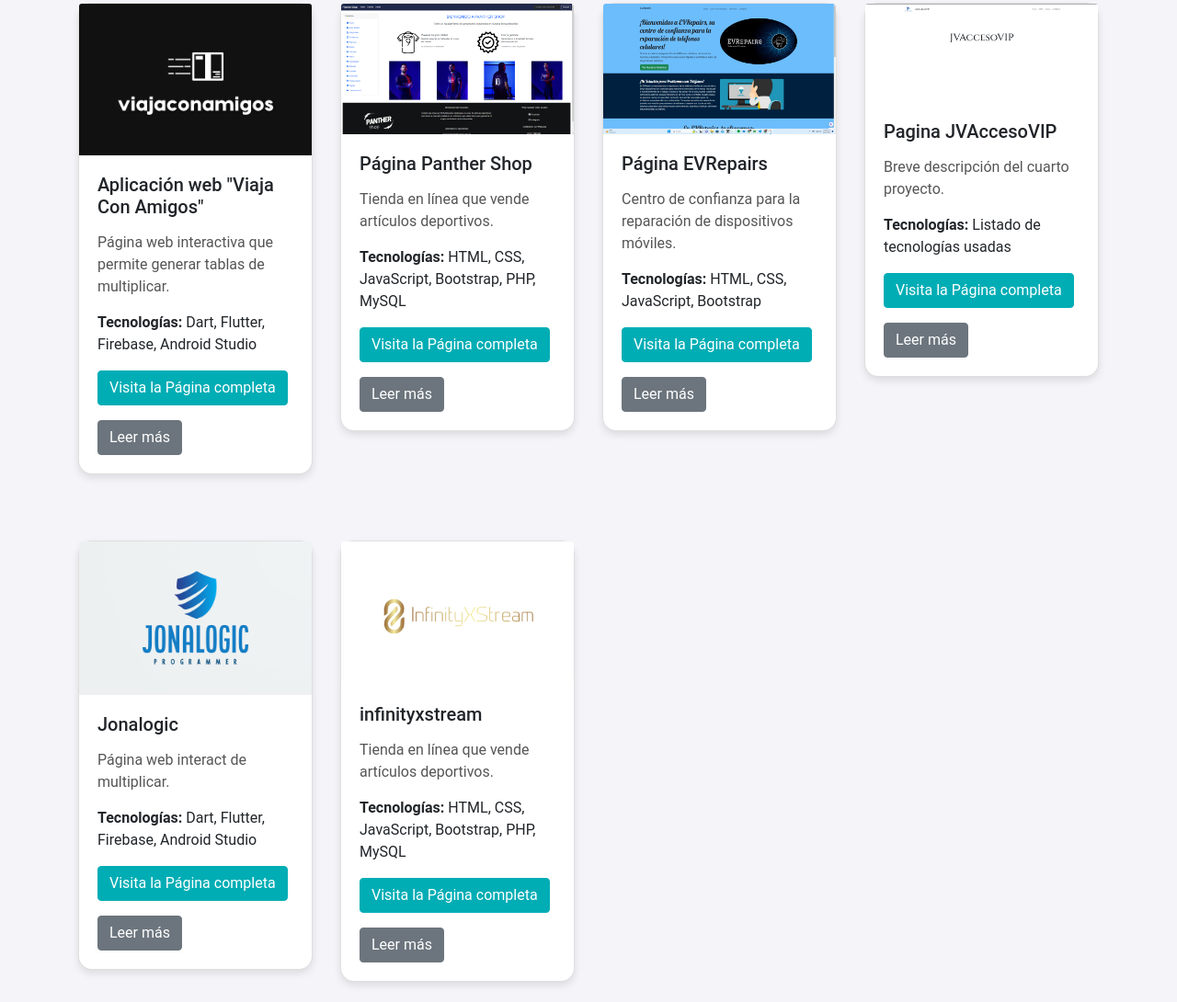
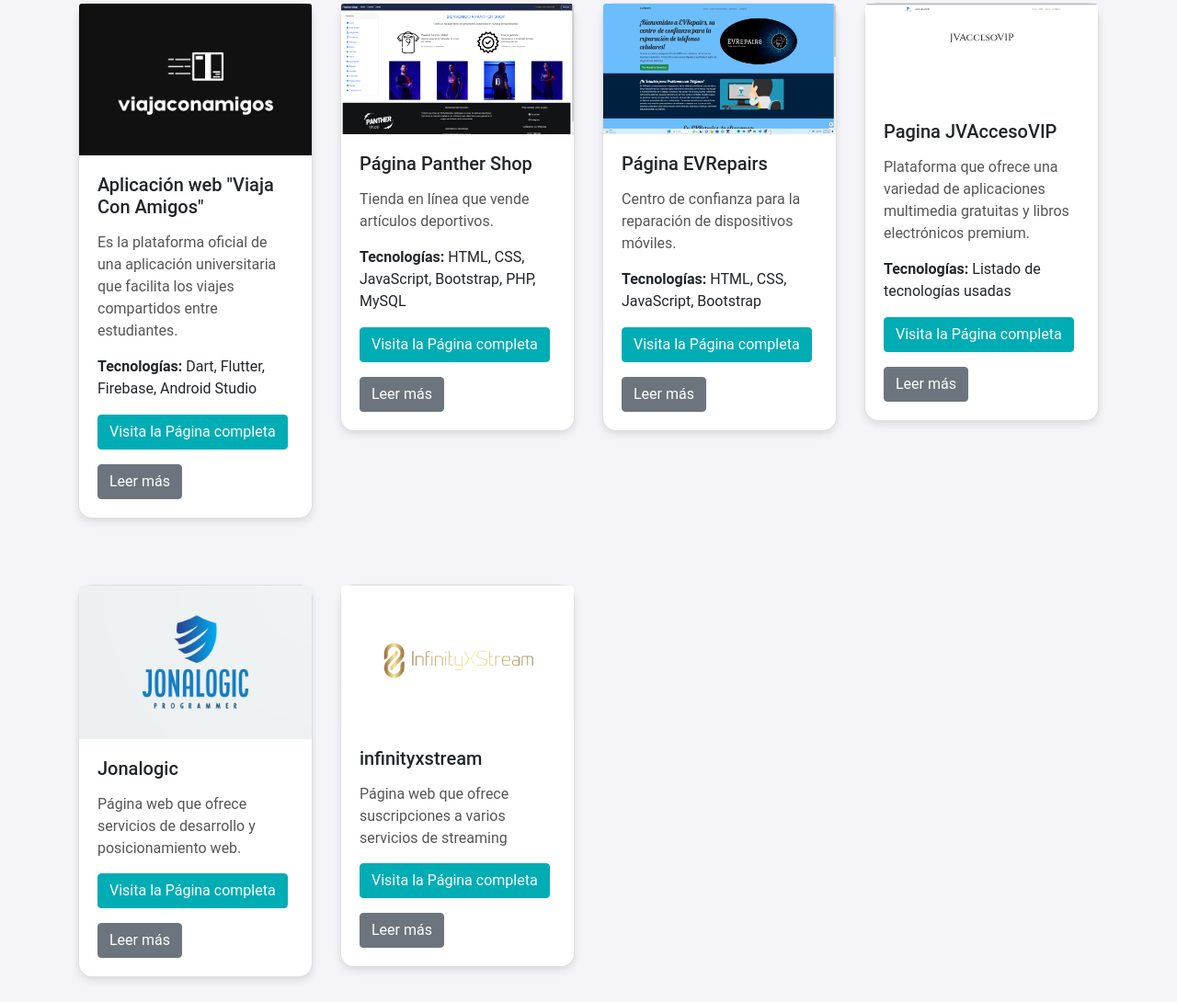
Before and after one commit to JonaVeg/PortafolioJona, a plain HTML site: page portafolio.html in a window 1280 px wide. Shown: the part 239-1329 px from the top of the page at 92% size. Drawn offline with nearby package versions, Linux system fonts and the light colour scheme; a script that the page names is missing.

Commit message:
first commit

```diff
--- a/Styles/portafolio.css
+++ b/Styles/portafolio.css
@@ -62,6 +62,10 @@ footer p {
 
 
 
+
+
+
+
 /*Inicio de Css de certificados
 
 
--- a/portafolio.html
+++ b/portafolio.html
@@ -3,7 +3,7 @@
 <head>
     <meta charset="UTF-8">
     <meta name="viewport" content="width=device-width, initial-scale=1.0">
-    <title>Portafolio - Jonathan Vega</title>
+    <title>Portafolio</title>
     <link rel="icon" href="imagenes/loga.ico" type="image/x-icon">
     <link rel="stylesheet" href="https://stackpath.bootstrapcdn.com/bootstrap/4.5.2/css/bootstrap.min.css">
     <link rel="stylesheet" href="Styles/portafolio.css">
@@ -68,7 +68,7 @@
                     <img src="imagenes/Viaja.png" class="card-img-top" alt="Viaja Con Amigos">
                     <div class="card-body">
                         <h5 class="card-title">Aplicación web "Viaja Con Amigos"</h5>
-                        <p class="card-text">Página web interactiva que permite generar tablas de multiplicar.</p>
+                        <p class="card-text">Es la plataforma oficial de una aplicación universitaria que facilita los viajes compartidos entre estudiantes. </p>
                         <p><strong>Tecnologías:</strong> Dart, Flutter, Firebase, Android Studio</p>
                         <a href="https://helpful-gaufre-b11445.netlify.app/" target="_blank" rel="noopener noreferrer" class="btn btn-primary">Visita la Página completa</a>
                         <br>
@@ -107,7 +107,7 @@
                     <img src="imagenes/JVC.png" class="card-img-top" alt="Cuarto Proyecto">
                     <div class="card-body">
                         <h5 class="card-title">Pagina JVAccesoVIP</h5>
-                        <p class="card-text">Breve descripción del cuarto proyecto.</p>
+                        <p class="card-text">Plataforma que ofrece una variedad de aplicaciones multimedia gratuitas y libros electrónicos premium. </p>
                         <p><strong>Tecnologías:</strong> Listado de tecnologías usadas</p>
                         <a href="https://rad-llama-89528e.netlify.app/" target="_blank" rel="noopener noreferrer" class="btn btn-primary">Visita la Página completa</a>
                         <button type="button" data-toggle="modal" data-target="#cuartomodal" class="btn btn-secondary mt-3">Leer más</button>
@@ -249,8 +249,8 @@
               <img src="imagenes/logo 6.PNG" class="card-img-top" >
               <div class="card-body">
                   <h5 class="card-title">Jonalogic</h5>
-                  <p class="card-text">Página web interact de multiplicar.</p>
-                  <p><strong>Tecnologías:</strong> Dart, Flutter, Firebase, Android Studio</p>
+                  <p class="card-text">Página web que ofrece servicios de desarrollo y posicionamiento web.</p>
+
                   <a href="https://jonalogic.netlify.app/" target="_blank" rel="noopener noreferrer" class="btn btn-primary">Visita la Página completa</a>
                   <br>
                   <button type="button" data-toggle="modal" data-target="#quintomodal" class="btn btn-secondary mt-3">Leer más</button>
@@ -262,8 +262,8 @@
               <img src="imagenes/LOGO2.png" class="card-img-top" alt="Panther Shop">
               <div class="card-body">
                   <h5 class="card-title">infinityxstream</h5>
-                  <p class="card-text">Tienda en línea que vende artículos deportivos.</p>
-                  <p><strong>Tecnologías:</strong> HTML, CSS, JavaScript, Bootstrap, PHP, MySQL</p>
+                  <p class="card-text">Página web que ofrece suscripciones a varios servicios de streaming </p>
+
                   <a href="https://infinityxstream.netlify.app/" target="_blank" rel="noopener noreferrer" class="btn btn-primary">Visita la Página completa</a>
                   <br>
                   <button type="button" data-toggle="modal" data-target="#sextomodal" class="btn btn-secondary mt-3">Leer más</button>
@@ -326,7 +326,6 @@
               <li><strong>HTML:</strong> Estructura básica de la página y contenido.</li>
               <li><strong>CSS:</strong> Diseño visual y estilo de la interfaz para una presentación atractiva y responsive.</li>
               <li><strong>JavaScript:</strong> Interactividad y funcionalidades dinámicas para una mejor experiencia del usuario.</li>
-              <li><strong>Netlify:</strong> Hosting y despliegue del sitio web para una carga rápida y fiable.</li>
             </ul>
           </div>
 
```
Also changed, not shown: contacto.html (+3 -7 lines), index.html (+1 -1 lines).
